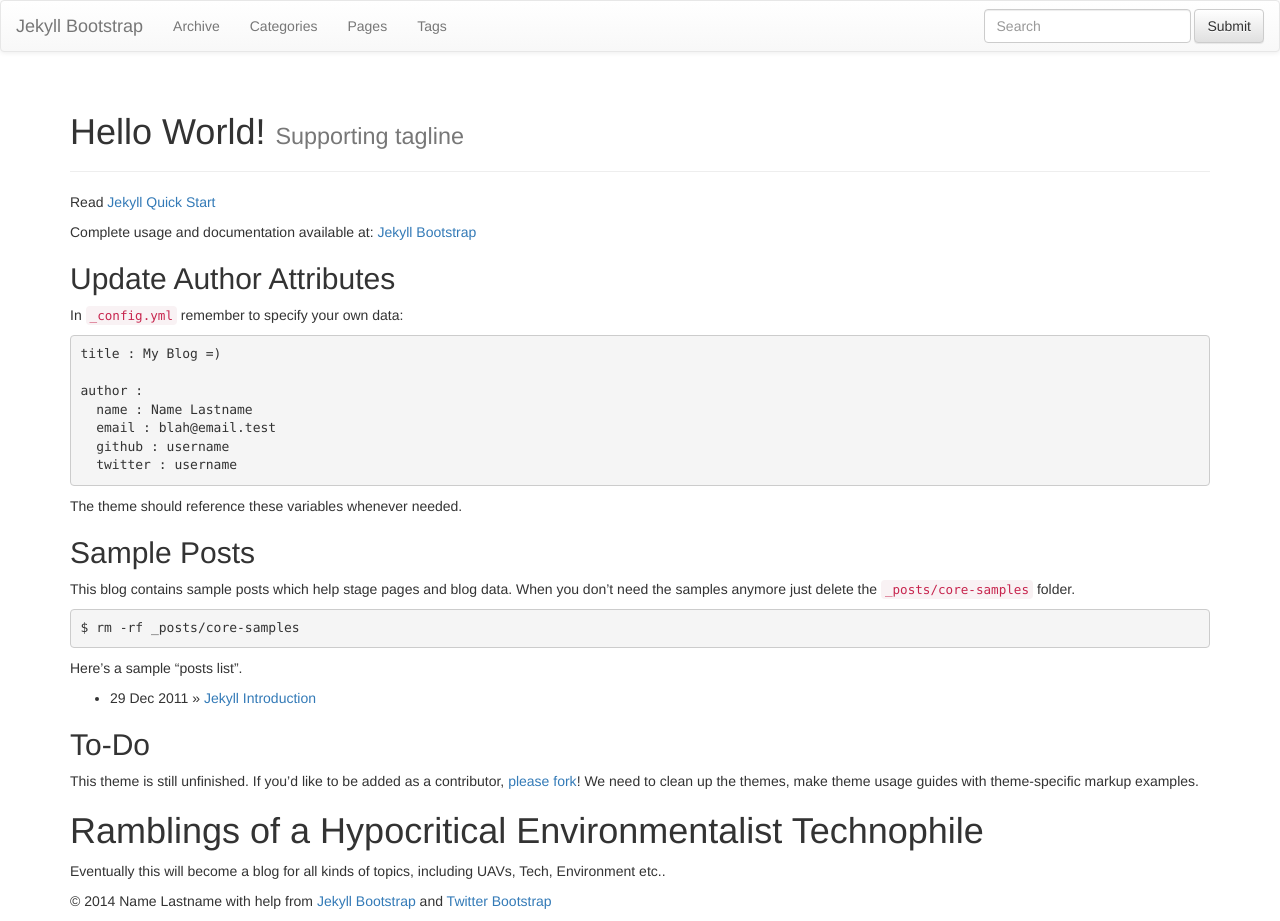
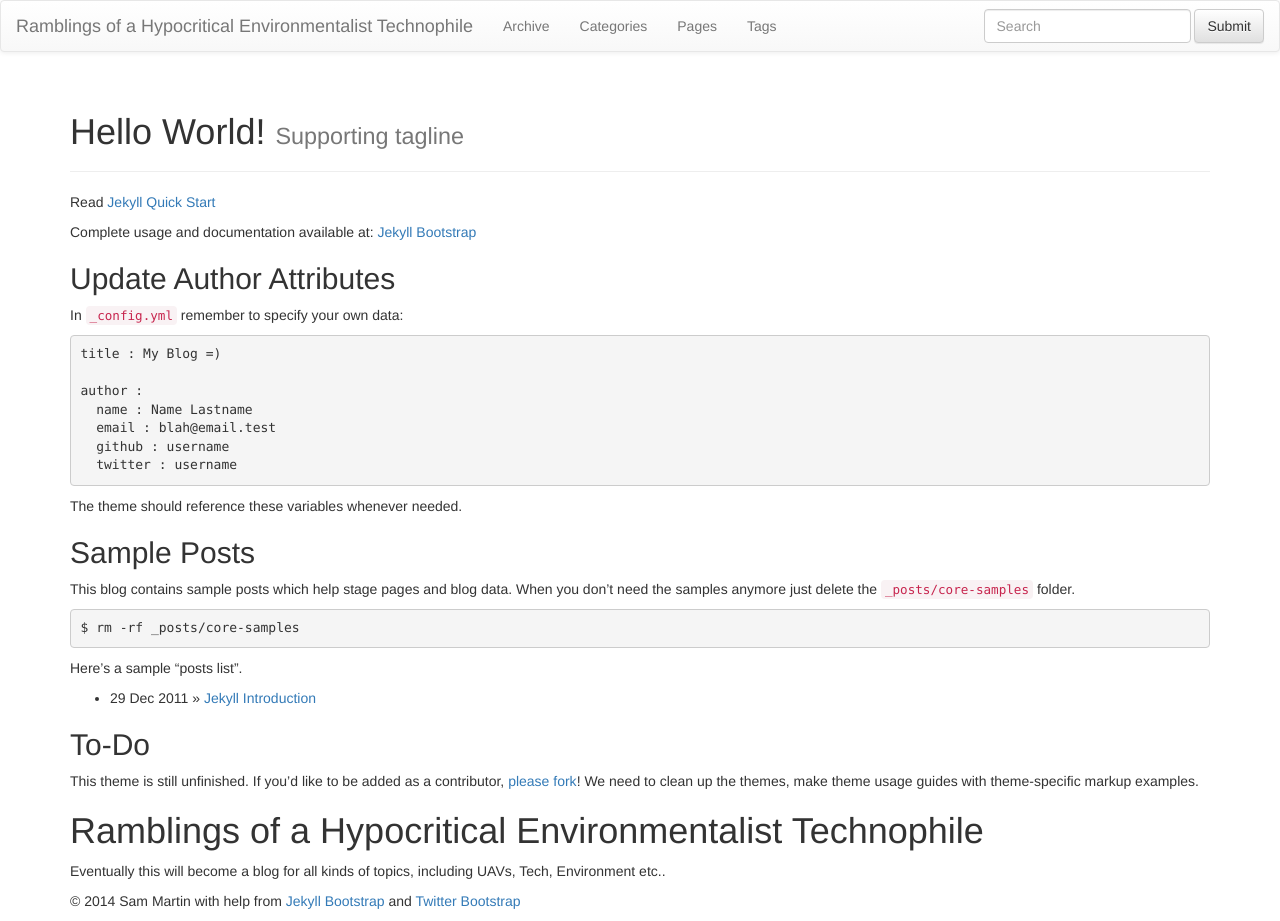
Before and after one commit to Sam2304/sam2304.github.io, a Jekyll site: the page built from index.md, in a window 1280 px wide. Built offline with Jekyll 4.4.1, drawn with Linux system fonts in a browser that asks for light colours; nearby versions of some CDN libraries; library files that are not in the unit come from our copies.

Commit message:
Updated _config.yml to include author details

```diff
--- a/_config.yml
+++ b/_config.yml
@@ -8,12 +8,12 @@ highlighter: pygments
 # Themes are encouraged to use these universal variables
 # so be sure to set them if your theme uses them.
 #
-title : Jekyll Bootstrap
+title : Ramblings of a Hypocritical Environmentalist Technophile
 tagline: Site Tagline
 author :
-  name : Name Lastname
-  email : blah@email.test
-  github : username
+  name : Sam Martin
+  email : Nivekkas@gmail.com
+  github : sam2304
   twitter : username
   feedburner : feedname
 
@@ -25,7 +25,7 @@ author :
 # Else if you are pushing to username.github.io, replace with your username.
 # Finally if you are pushing to a GitHub project page, include the project name at the end.
 #
-production_url : http://username.github.io
+production_url : http://sam2304.github.io
 
 # All Jekyll-Bootstrap specific configurations are namespaced into this hash
 #
```
